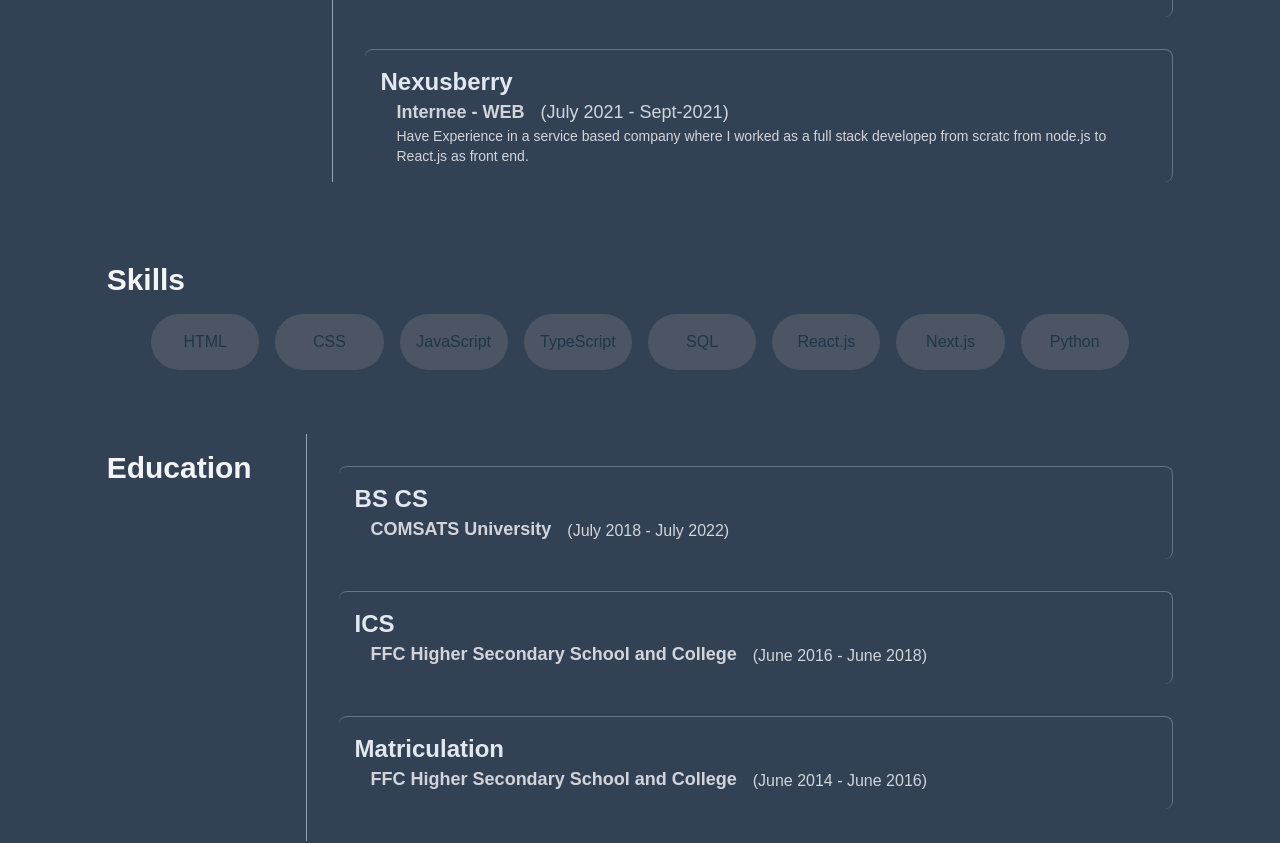
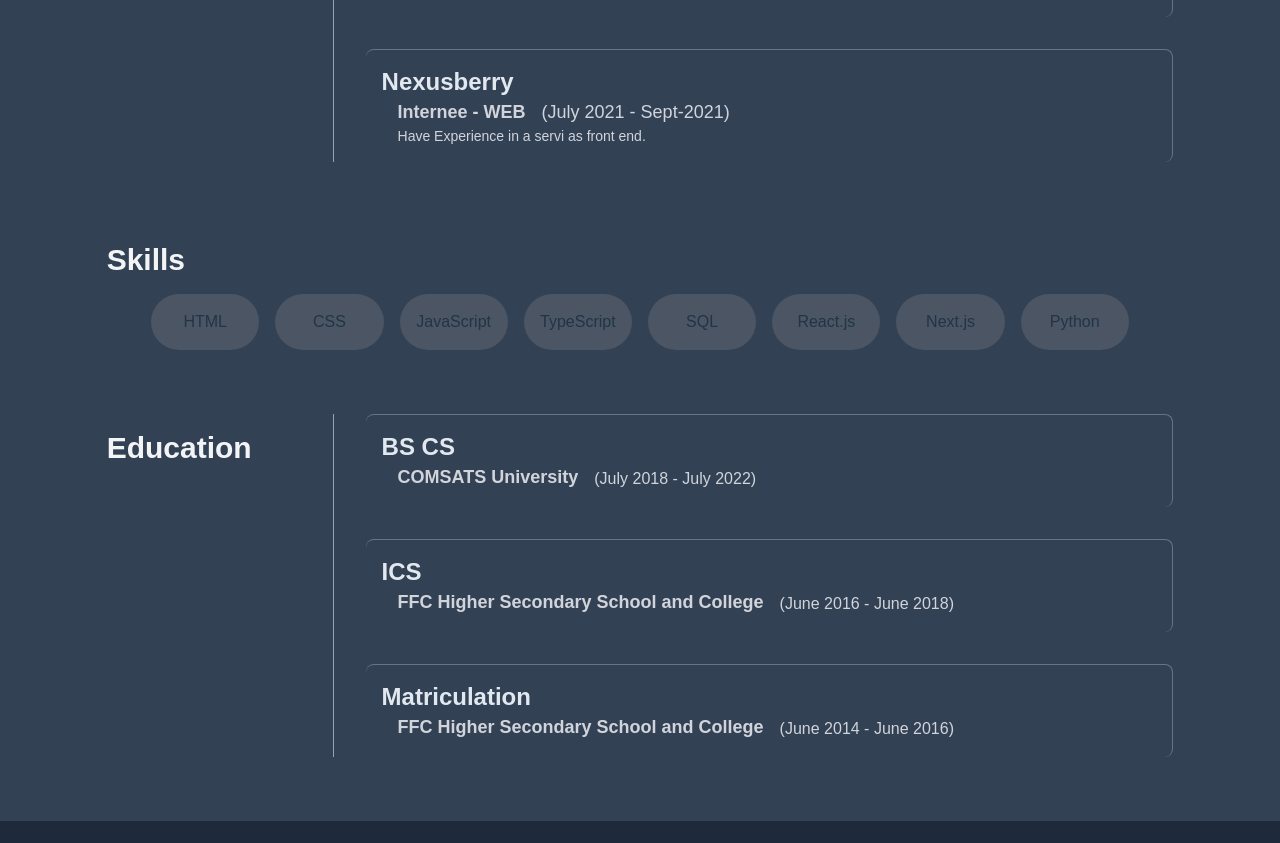
Before and after one commit to sarkaaar/port_folio, a React (Vite) app: page / in a window 1280 px wide. Shown: the part 1900-2743 px from the top of the page. Built offline with nearby package versions, Linux system fonts and the light colour scheme.

Commit message:
experience

```diff
--- a/src/components/Education.jsx
+++ b/src/components/Education.jsx
@@ -19,13 +19,13 @@ export default function Education() {
     return (
         <section id="education" className="flex justify-center pt-16">
             <div className=" max-w-7xl w-10/12 sm:flex sm:gap-8">
-                <h2 className="py-4 font-bold text-3xl text-gray-100 w-1/5">Education</h2>
+                <h2 className="py-4 font-bold text-3xl text-gray-100 sm:w-64">Education</h2>
                 <hr className=" h-full border-l border-slate-400 hidden sm:block" />
-
                 <div className="w-full">
+                    <div className="flex flex-col gap-8">
                         {experience.map((exp, index) => {
                             return (
-                            <div key={index} className="hover:bg-slate-800 border-r border-slate-500 border-t p-4 my-8 rounded-lg">
+                                <div key={index} className="hover:bg-slate-800 border-r border-slate-500 border-t p-4 rounded-lg">
                                     <h2 className="text-2xl font-bold">{exp.comp}</h2>
                                     <div className="sm:flex">
                                         <h3 className="text-lg font-bold text-gray-300 pl-4">{exp.desg}</h3>
@@ -35,7 +35,7 @@ export default function Education() {
                         })}
 
                     </div>
-
+                </div>
             </div>
         </section>
     )
--- a/src/components/Experience.jsx
+++ b/src/components/Experience.jsx
@@ -10,20 +10,20 @@ export default function Experience() {
       comp: "Nexusberry",
       desg: "Internee - WEB ",
       time: "(July 2021 - Sept-2021)",
-      disc: "Have Experience in a service based company where I worked as a full stack developep from scratc from node.js to React.js as front end.",
+      disc: "Have Experience in a servi as front end.",
     },
   ];
 
   return (
     <section id="experience" className="flex justify-center pt-16">
       <div className=" max-w-7xl w-10/12 sm:flex sm:gap-8" >
-        <h2 className="py-4 font-bold text-3xl text-gray-100 w-1/5">Experience</h2>
+        <h2 className="py-4 font-bold text-3xl text-gray-100 sm:w-64">Experience</h2>
         <hr className=" h-full border-l border-slate-400 hidden sm:block" />
-        <div className="">
+        <div className="w-full">
           <div className="flex flex-col gap-8">
             {experience.map((exp, index) => {
               return (
-                <div key={index} className="hover:bg-slate-800 border-r border-slate-500 border-t p-4 rounded-lg">
+                <div key={index} className="hover:bg-slate-800 border-r border-slate-500 border-t p-4 rounded-lg sm:w-full">
                   <h2 className="text-2xl font-bold">{exp.comp}</h2>
                   <div className="sm:flex">
                     <h3 className="text-lg font-bold text-gray-300 pl-4">
--- a/src/components/Skills.jsx
+++ b/src/components/Skills.jsx
@@ -8,7 +8,7 @@ export default function Skills() {
                     <div className="flex justify-center">
                         <div className="justify-center sm:w-11/12 grid grid-cols-2 sm:grid-cols-4 sm:justify-center md:grid-cols-6 lg:grid-cols-8 gap-4">
                             {skills.map((obj, index) => {
-                                return (<h3 key={index} className="flex justify-center bg-gray-600 p-4 rounded-full hover:bg-gray-500">{obj}</h3>)
+                                return (<h3 key={index} className="flex justify-center bg-gray-600 p-4 rounded-full hover:bg-gray-800">{obj}</h3>)
                             })}
                         </div>
                     </div>
```
Lines whose indentation alone changed are shown as unchanged.
